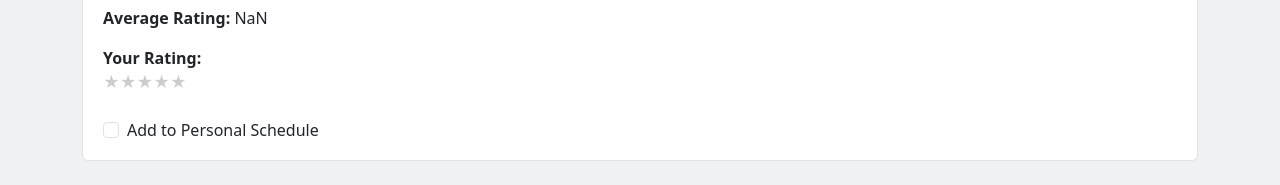
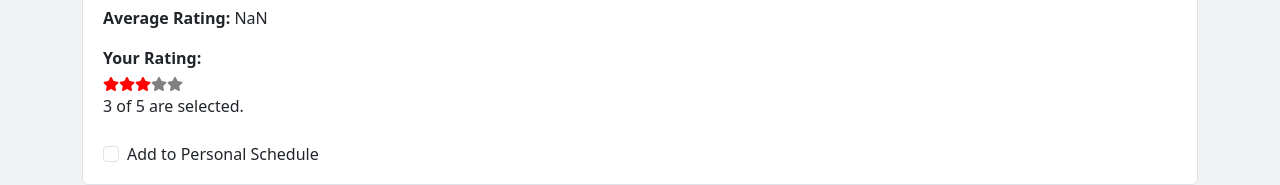
Before and after one commit to wforsyth/Fewd-Cw1-WF, a React (Create React App) app in the folder frontend/: page /search in a window 1280 px wide. Both pictures are taken after a click on the button 640 px from the left and 271 px from the top of the page. Shown: the part 507-692 px from the top of the page. Built offline with nearby package versions, Linux system fonts and the light colour scheme; no server answers.

Commit message:
Updated star rating

```diff
--- a/frontend/package.json
+++ b/frontend/package.json
@@ -9,6 +9,7 @@
     "react": "^19.0.0",
     "react-bootstrap": "^2.10.7",
     "react-dom": "^19.0.0",
+    "react-icons": "^5.4.0",
     "react-router-dom": "^7.1.1",
     "react-scripts": "5.0.1",
     "web-vitals": "^4.2.4"
--- /dev/null
+++ b/frontend/src/components/Star.js
@@ -0,0 +1,11 @@
+import React from "react";
+import { FaStar } from "react-icons/fa";
+
+export default function Star( props) {
+  return (
+  <FaStar
+        color={props.selected ? "red" : "grey"}
+        onClick={props.onSelect}
+        />
+  );
+}
--- a/frontend/src/components/Stars.js
+++ b/frontend/src/components/Stars.js
@@ -1,24 +1,26 @@
-import React, { useState } from "react";
+import Star from "./Star";
+import { useLocalStorage } from "./useLocalStorage";
 
-const StarRating = ({ onRate, userRating }) => {
-  const [hoverRating, setHoverRating] = useState(0);
+export default function StarRating({ position, totalStars = 5 }) {
 
-  const handleClick = (rating) => {
-    onRate(rating);
-  };
+  const createArray = length => [...Array(length)];
+  let positionInMenu = JSON.stringify(position);
+  const [selectedStars, setSelectedStars] =  useLocalStorage( positionInMenu, 3);
+
+
 
   return (
     <div>
-      {[1, 2, 3, 4, 5].map((star) => (
-        <span key={star} style={{ cursor: "pointer", color: star <= (hoverRating || userRating) ? "#ffd700" : "#ccc" }} onClick={() => handleClick(star)}
-          onMouseEnter={() => setHoverRating(star)}
-          onMouseLeave={() => setHoverRating(0)}
-        >
-          ★
-        </span>
+      {createArray(totalStars).map((n, i) => (
+        <Star
+          key={i}
+          selected={selectedStars > i}
+          onSelect={() => setSelectedStars(i + 1)}
+        />
       ))}
+      <p>
+        {selectedStars} of {totalStars} are selected.
+      </p>
     </div>
   );
-};
-
-export default StarRating;
+}
--- a/frontend/src/components/StyledTalk.js
+++ b/frontend/src/components/StyledTalk.js
@@ -1,21 +1,15 @@
-import React, { useState } from "react";
 import Accordion from "react-bootstrap/Accordion";
 import Checkbox from "./Checkbox";
 import StarRating from "./Stars";
 
 const StyledItem = ({ item, index, onToggleInterest, isInterested }) => {
-  const [userRating, setUserRating] = useState(0);
 
-  const averageRatingCalculator = (ratings) =>{
+  const averageRatingCalculator = (ratings) => {
     const sum = ratings.reduce((acc, rating) => acc + rating, 0);
-    return (sum/ratings.length).toFixed(1);
+    return (sum / ratings.length).toFixed(1);
   }
 
   const averageRating = averageRatingCalculator(item.ratings);
-
-  const handleRating = (rating) =>{
-    setUserRating(rating);
-  }
 
   return (
     <>
@@ -32,7 +26,7 @@ const StyledItem = ({ item, index, onToggleInterest, isInterested }) => {
           <strong>
             Your Rating:
           </strong>
-          <StarRating userRating={userRating} onRate={handleRating}/>
+          <StarRating position={index} />
         </div>
 
         <div className="mt-4">
```
Also changed, not shown: 1 other file (tests, documents, lock files or other folders).
